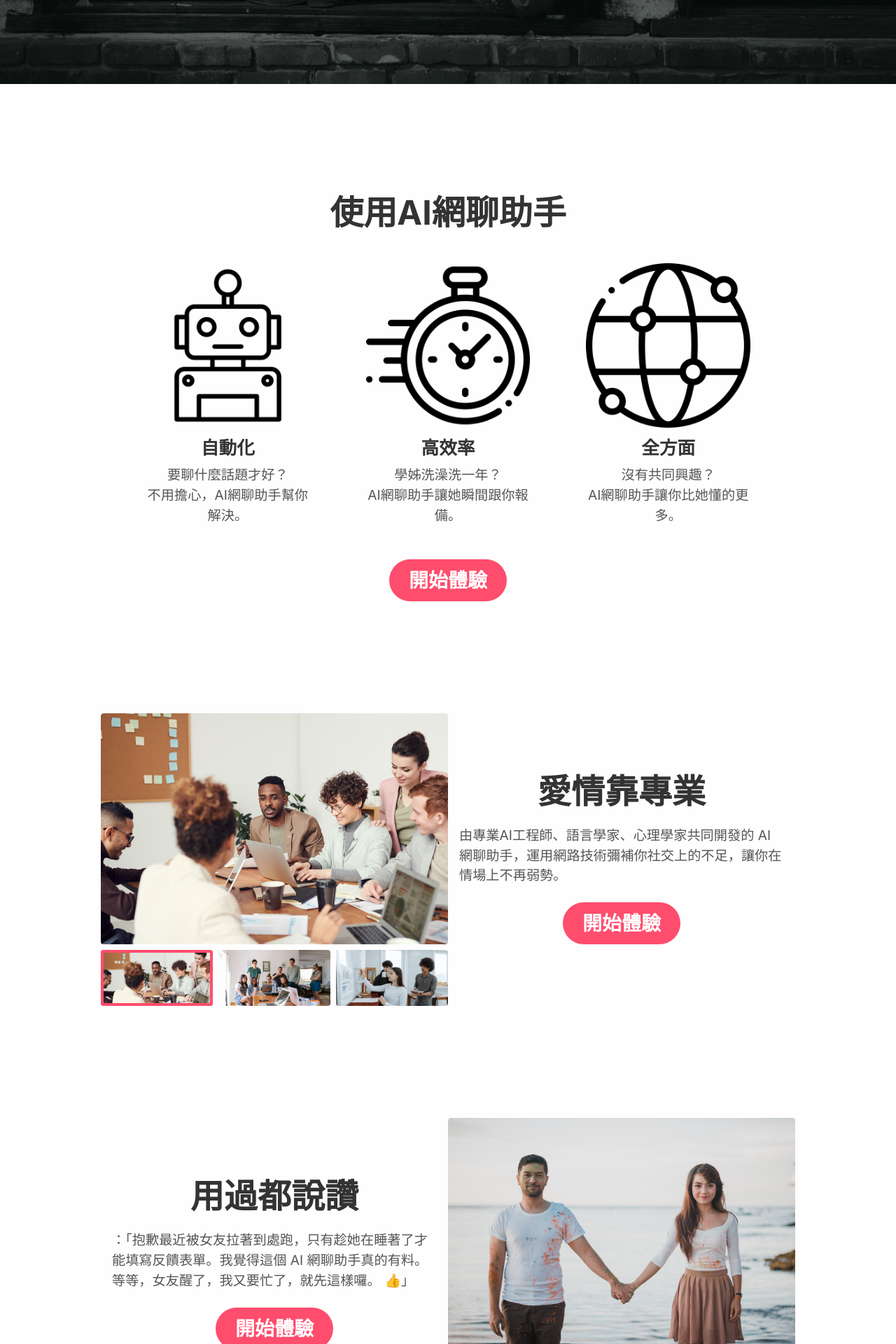
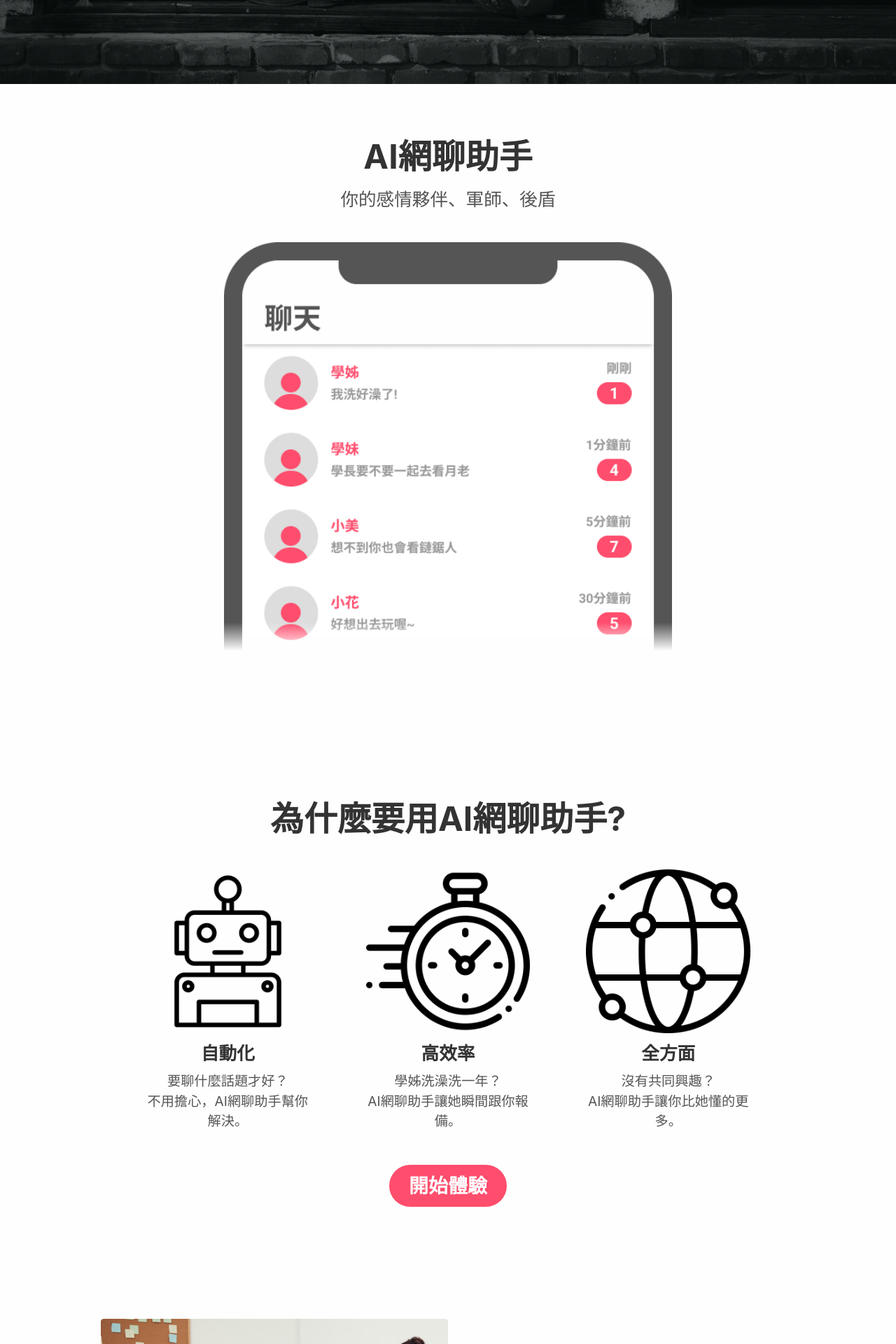
Before and after one commit to Jyun-Peng/Scam-Landing-Page, a React (Create React App) app: page / in a window 1280 px wide. Shown: the part 680-2600 px from the top of the page at 70% size. Built offline with nearby package versions, Linux system fonts and the light colour scheme.

Commit message:
Add intro section.

```diff
--- a/src/App.js
+++ b/src/App.js
@@ -18,10 +18,14 @@ import {
     imageCarousel6,
 } from './images';
 
-import { LargeTitle, MediumTitle, Paragraph } from './components/Text';
+import { LargeTitle, MediumTitle, SubTitle, Paragraph } from './components/Text';
 
 function Section({ children }) {
-    return <div className="bg-white py-20">{children}</div>;
+    return (
+        <div className="bg-white py-20">
+            <DefaultContainer>{children}</DefaultContainer>
+        </div>
+    );
 }
 
 function App() {
@@ -91,9 +95,18 @@ function App() {
                     </div>
                 </div>
                 <Section>
-                    <DefaultContainer>
-                        <div className="flex flex-col items-center pt-20 gap-12">
-                            <MediumTitle>使用AI網聊助手</MediumTitle>
+                    <div className="flex flex-col gap-12 items-center">
+                        <div className="flex flex-col items-center gap-6">
+                            <MediumTitle>AI網聊助手</MediumTitle>
+                            <SubTitle>你的感情夥伴、軍師、後盾</SubTitle>
+                        </div>
+
+                        <div className="h-[80vh] aspect-square bg-phoneImg bg-centerTop bg-contain bg-no-repeat"></div>
+                    </div>
+                </Section>
+                <Section>
+                    <div className="flex flex-col items-center gap-12">
+                        <MediumTitle>為什麼要用AI網聊助手?</MediumTitle>
                         <div className="flex md:px-6">
                             <div className="flex-1/3 px-2 mobile:px-6 desktop:px-10">
                                 <Card src={imageIntro1} text={cardTexts[0]} />
@@ -107,10 +120,8 @@ function App() {
                         </div>
                         <Button text="開始體驗" onClick={scrollToBottom} />
                     </div>
-                    </DefaultContainer>
                 </Section>
                 <Section>
-                    <DefaultContainer>
                     <div className="flex flex-wrap mobile:flex-nowrap gap-6 mobile:gap-0">
                         <div className="flex-full mobile:flex-half order-2 mobile:order-1">
                             <Carousel srcList={[imageCarousel1, imageCarousel2, imageCarousel3]} />
@@ -122,24 +133,26 @@ function App() {
                                 由專業AI工程師、語言學家、心理學家共同開發的 AI
                                 網聊助手，運用網路技術彌補你社交上的不足，讓你在情場上不再弱勢。
                             </Paragraph>
+                            <div className="hidden mobile:block">
                                 <Button text="開始體驗" onClick={scrollToBottom} />
+                            </div>
                         </div>
                         <div className="text-center flex-full block mobile:hidden order-3">
                             <Button text="開始體驗" onClick={scrollToBottom} />
                         </div>
                     </div>
-                    </DefaultContainer>
                 </Section>
                 <Section>
-                    <DefaultContainer>
                     <div className="flex flex-col mobile:flex-row gap-6 mobile:gap-0">
                         <div className="flex-full mobile:flex-half flex flex-col justify-center items-center px-4 gap-6">
-                                <MediumTitle>用過都說讚</MediumTitle>
+                            <MediumTitle>再一次錯過她？</MediumTitle>
                             <Paragraph>
-                                    ：「抱歉最近被女友拉著到處跑，只有趁她在睡著了才能填寫反饋表單。我覺得這個 AI
-                                    網聊助手真的有料。等等，女友醒了，我又要忙了，就先這樣囉。 👍」
+                                因為不夠主動而錯失了機會?伴侶沒有高低優劣，只有願不願意嘗試。內向、害羞、恐懼都是藉口，
+                                讓我們幫助你吧！
                             </Paragraph>
+                            <div className="hidden mobile:block">
                                 <Button text="開始體驗" onClick={scrollToBottom} />
+                            </div>
                         </div>
                         <div className="flex-full mobile:flex-half">
                             <Carousel srcList={[imageCarousel4, imageCarousel5, imageCarousel6]} />
@@ -148,15 +161,12 @@ function App() {
                             <Button text="開始體驗" onClick={scrollToBottom} />
                         </div>
                     </div>
-                    </DefaultContainer>
                 </Section>
                 <Section>
-                    <DefaultContainer>
                     <div className="flex flex-col items-center gap-6" id="form">
                         <MediumTitle>想了解更多?</MediumTitle>
                         <Form />
                     </div>
-                    </DefaultContainer>
                 </Section>
             </div>
         </div>
```
Lines whose indentation alone changed are shown as unchanged.
